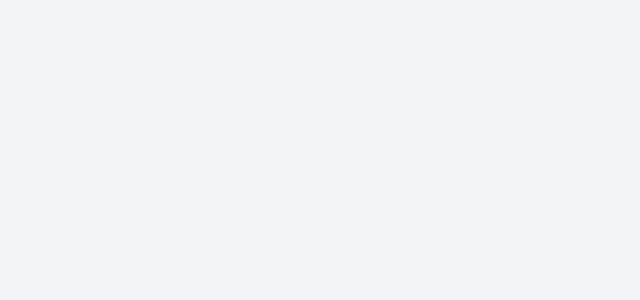
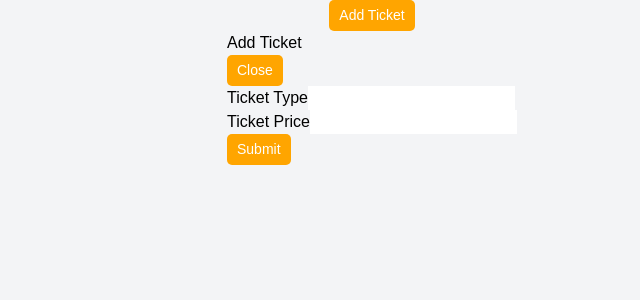
Before and after one commit to vectorsigmaissomewhere/TicketSewa, a React (Vite) app in the folder frontend/: page /profile/updateevent/1 in a window 1280 px wide. Before the commit this address had no page. Shown: the top 300 px of the page, without its empty margins (268-908 px from the left). Built offline with nearby package versions, Linux system fonts and the light colour scheme.

Commit message:
able to add ticket from frontend worked on UpdateEvent.jsx

```diff
--- a/frontend/src/App.jsx
+++ b/frontend/src/App.jsx
@@ -10,6 +10,7 @@ import AddTransaction from './components/Profile/AddTransaction';
 import AddModerator from './components/Profile/AddModerator';
 import AllEvent from './components/AllEvent/AllEvent'
 import EventDetail from './components/EventDetail/EventDetail';
+import UpdateEvent from './components/Profile/UpdateEvent';
 
 const App = () => {
   return (
@@ -26,6 +27,7 @@ const App = () => {
         <Route path='settings/moderator' element={<AddModerator />} />
         <Route path='/event' element={<AllEvent />} />
         <Route path='/eventdetail/:eventId' element={<EventDetail />} />
+        <Route path='/profile/updateevent/:eventId' element={<UpdateEvent />}/>
       </Routes>
     </Router>
   );
--- a/frontend/src/components/EventDetail/EventDetail.jsx
+++ b/frontend/src/components/EventDetail/EventDetail.jsx
@@ -1,6 +1,7 @@
 import React, { useEffect, useState } from "react";
 import { useParams } from "react-router-dom";
 import axios from "axios";
+import { decodeToken } from '../../Utils/authtoken';
 
 const EventDetail = () => {
   const { eventId } = useParams();  // Extract eventId from the URL
@@ -15,8 +16,9 @@ const EventDetail = () => {
       ? eventDetails.event_image
       : `${backendURL}${eventDetails.event_image}`
     : "";
-
-
+  const token = localStorage.getItem("authToken");
+  const storedUserId = token ? decodeToken(token).user_id : null;
+  /*stored the response for being eligible to edit the eventdetail */
   useEffect(() => {
     const fetchEventDetails = async () => {
       try {
@@ -34,8 +36,18 @@ const EventDetail = () => {
         setLoading(false);
       }
     };
-
+    const fetchTicketAddCheck = async()=>{
+      try{
+        const response = await axios.get(`http://127.0.0.1:8000/api/checkticketadd/${eventId}/${storedUserId}/`);
+        console.log("Can I see the message");
+        console.log(response.data.checked);
+      }
+      catch(err){
+        console.log("Error fetching the results:", err);
+      }
+    }
     fetchEventDetails();
+    fetchTicketAddCheck();
   }, [eventId]);  // Re-fetch when eventId changes
 
   if (loading) {
--- a/frontend/src/components/Profile/Event.jsx
+++ b/frontend/src/components/Profile/Event.jsx
@@ -4,8 +4,9 @@ import AddEvent from "../Profile/AddEvent";
 import BecomeContributor from "../Profile/BecomeContributor";
 import { decodeToken } from "../../Utils/authtoken";
 import axios from "axios";
-import { useParams } from "react-router-dom";
+import { useParams, useNavigate } from "react-router-dom";
 import { Heart } from "lucide-react";
+
 
 const Event = () => {
   const token = localStorage.getItem("authToken");
@@ -15,6 +16,7 @@ const Event = () => {
   const [userEventList, setUserEventList] = useState([]);
   const { eventContributorId } = useParams();
   const [likedEvents, setLikedEvents] = useState([]);
+  const navigate = useNavigate();
 
   useEffect(() => {
     if (!userId) return;
@@ -129,6 +131,15 @@ const Event = () => {
                       />
                     </div>
                   )}
+                  {!eventContributorId && (
+                  <div className="update">
+                  <button
+                    className="update-btn"
+                    onClick={()=> navigate(`/profile/updateevent/${event.event_id}`)}
+                    >
+                    Update</button>
+                  </div>
+                  )}
                   <button className="event-btn">View Event Details</button>
                 </div>
               </div>
--- /dev/null
+++ b/frontend/src/components/Profile/UpdateEvent.jsx
@@ -0,0 +1,94 @@
+import React, { useEffect, useState } from "react";
+import { useParams } from "react-router-dom";
+import axios from "axios";
+import { decodeToken } from '../../Utils/authtoken';
+import '../../styles/updateevent.scss';
+
+const UpdateEvent = () => {
+    const [ticket_type, setTicketType] = useState('');
+    const [ticket_price, setTicketPrice] = useState('');
+    const [message, setMessage] = useState('');
+    const { eventId } = useParams();
+    const token = localStorage.getItem("authToken");
+    const storedUserId = token ? decodeToken(token).user_id : null;
+
+    const handleTicketSubmit = async (e) => {
+        e.preventDefault();
+        if (!storedUserId) {
+            setMessage("User not authenticated");
+            return;
+        }
+        try {
+            const response = await fetch('http://127.0.0.1:8000/ticketviewapi/', {
+                method: 'POST',
+                headers: {
+                    'Content-Type': 'application/json',
+                    'Authorization': `Bearer ${token}`
+                },
+                body: JSON.stringify({
+                    ticket_type,
+                    ticket_price: Number(ticket_price), // Convert to number
+                    event: eventId, // Match backend key
+                    user: storedUserId // Match backend key
+                })
+            });
+            const data = await response.json();
+            if (response.ok) {
+                setMessage("Ticket Added Successfully");
+            } else {
+                setMessage(data.error || "Something went wrong");
+            }
+        } catch (error) {
+            setMessage("Failed to connect to the server");
+        }
+    };
+
+    useEffect(() => {
+        if (!storedUserId) return;
+
+        const fetchTicketAddCheck = async () => {
+            try {
+                const response = await axios.get(`http://127.0.0.1:8000/api/checkticketadd/${eventId}/${storedUserId}/`);
+                console.log("Can I see the message");
+                console.log(response.data.checked);
+            } catch (err) {
+                console.log("Error fetching the results:", err);
+            }
+        };
+        fetchTicketAddCheck();
+    }, [eventId, storedUserId]); // Ensure storedUserId is included
+
+    return (
+        <div className="update-main-container">
+            <button>
+                Add Ticket
+            </button>
+            <div className="update-main-container-addticket">
+                <div className="update-addticket-inner">
+                    <div className="update-addticket-text">
+                        <h2>Add Ticket</h2>
+                    </div>
+                    <div className="update-addticket-close-btn">
+                        <button>Close</button>
+                    </div>
+                    <div>
+                        <form onSubmit={handleTicketSubmit}>
+                            <div>
+                                <label>Ticket Type</label>
+                                <input type="text" value={ticket_type} onChange={(e) => setTicketType(e.target.value)} required />
+                            </div>
+                            <div>
+                                <label>Ticket Price</label>
+                                <input type="number" value={ticket_price} onChange={(e) => setTicketPrice(e.target.value)} required />
+                            </div>
+                            <button type="submit">Submit</button>
+                        </form>
+                        {message && <p>{message}</p>}
+                    </div>
+                </div>
+            </div>
+        </div>
+    );
+};
+
+export default UpdateEvent;
--- /dev/null
+++ b/frontend/src/styles/updateevent.scss
@@ -0,0 +1,16 @@
+.update-main-container{
+    display: flex;
+    flex-direction: column;
+    justify-content: center;
+    align-items: center;
+    button{
+        background: orange;
+        color: white;
+        border: none;
+        padding: 5px 10px;
+        font-size: 14px;
+        cursor: pointer;
+        border-radius: 5px;
+    }
+
+}
```
Also changed, not shown: 2 other files (tests, documents, lock files or other folders).
